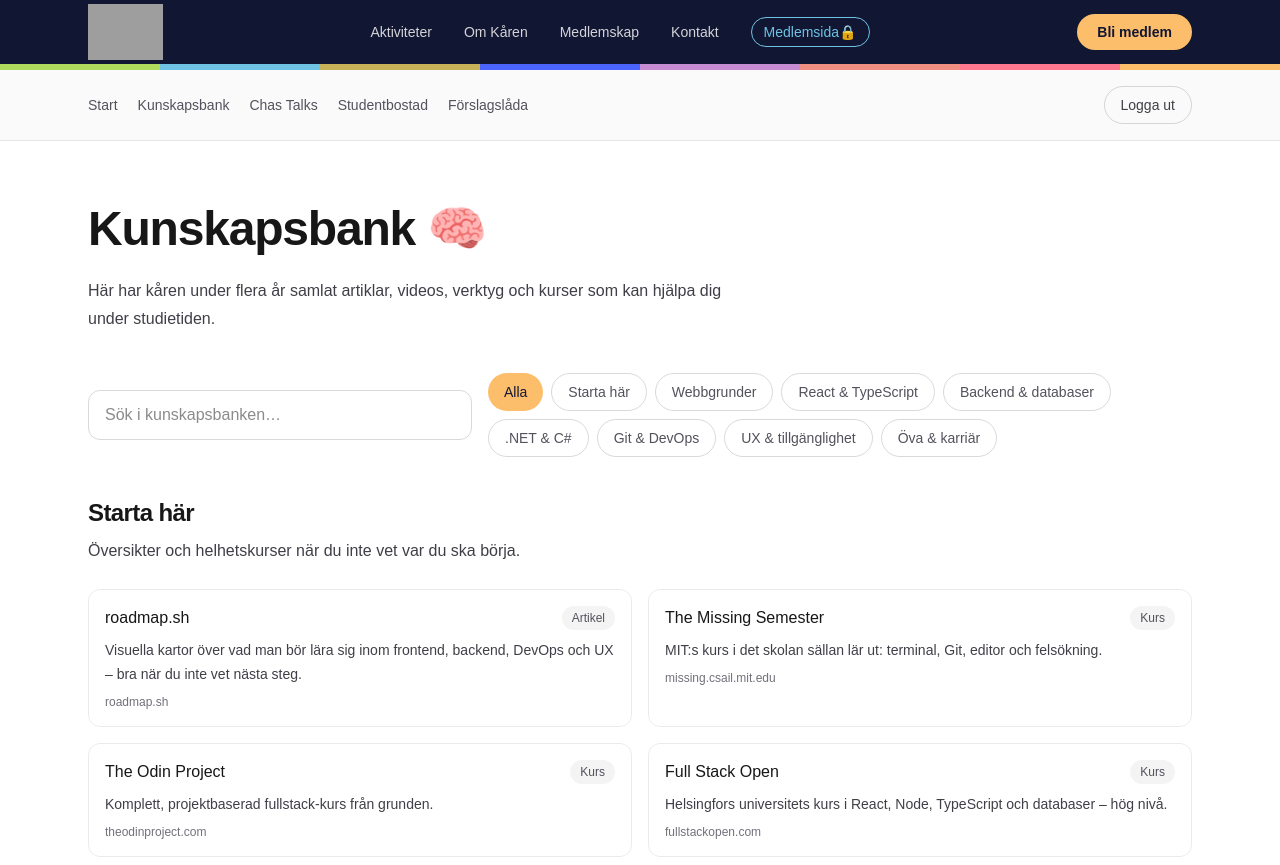
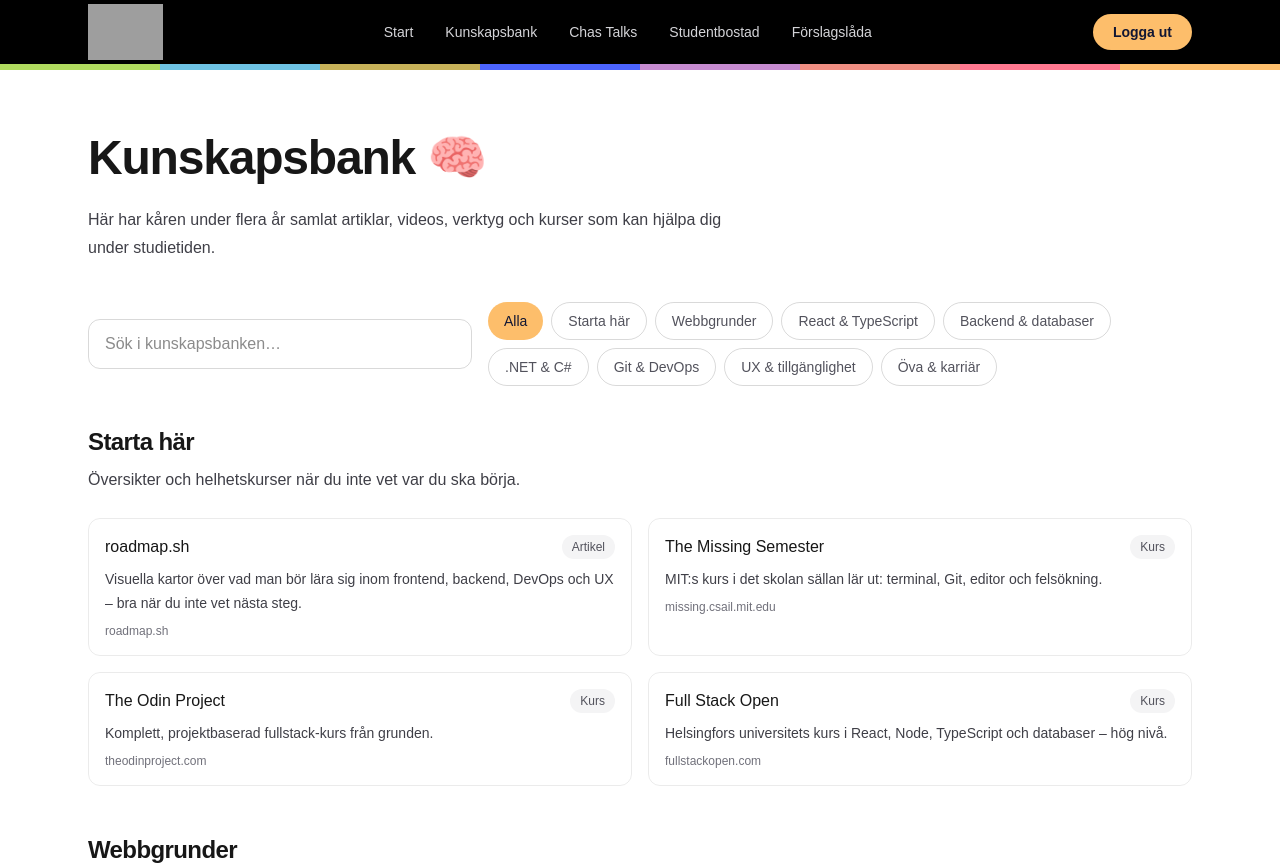
Before and after one commit to ImperialFiddlesticks/chas-karen, a Next.js app: page /medlem/kunskapsbank in a window 1280 px wide. Shown: the top 865 px of the page. Built offline with nearby package versions, Linux system fonts and the light colour scheme; grey boxes are pictures that could not be loaded.

Commit message:
changed navbar in memberpage

```diff
--- /dev/null
+++ b/app/components/HeaderGate.tsx
@@ -0,0 +1,14 @@
+"use client";
+
+import { usePathname } from "next/navigation";
+import Header from "./Header";
+
+// The authenticated member area has its own header (MemberHeader) instead.
+// /medlem/login is unauthenticated, so it keeps the regular site header.
+export default function HeaderGate() {
+  const pathname = usePathname();
+  const isProtectedMemberPage =
+    pathname?.startsWith("/medlem") && pathname !== "/medlem/login";
+  if (isProtectedMemberPage) return null;
+  return <Header />;
+}
--- a/app/layout.tsx
+++ b/app/layout.tsx
@@ -1,6 +1,6 @@
 import type { Metadata } from "next";
 import { Geist, Geist_Mono } from "next/font/google";
-import Header from "./components/Header";
+import HeaderGate from "./components/HeaderGate";
 import Footer from "./components/Footer";
 import "./globals.css";
 
@@ -26,7 +26,7 @@ export default function RootLayout({ children }: LayoutProps<"/">) {
       className={`${geistSans.variable} ${geistMono.variable} h-full antialiased`}
     >
       <body className="min-h-full flex flex-col">
-        <Header />
+        <HeaderGate />
         {children}
         <Footer />
       </body>
--- a/app/medlem/(members)/layout.tsx
+++ b/app/medlem/(members)/layout.tsx
@@ -1,30 +1,13 @@
-import Link from "next/link";
-import LogoutButton from "../components/LogoutButton";
-import { MEMBER_NAV_LINKS } from "@/lib/member-nav-links";
+import MemberHeader from "../components/MemberHeader";
 
-export default function MedlemLayout({
+export default function MembersLayout({
   children,
 }: {
   children: React.ReactNode;
 }) {
   return (
     <>
-      <div className="border-b border-black/[.08] bg-zinc-50 dark:border-white/[.1] dark:bg-zinc-950">
-        <div className="mx-auto flex max-w-6xl flex-wrap items-center justify-between gap-4 px-6 py-4">
-          <nav className="flex flex-wrap gap-x-5 gap-y-2 text-sm font-medium">
-            {MEMBER_NAV_LINKS.map((link) => (
-              <Link
-                key={link.href}
-                href={link.href}
-                className="text-zinc-600 transition-colors hover:text-chas-orange dark:text-zinc-300"
-              >
-                {link.label}
-              </Link>
-            ))}
-          </nav>
-          <LogoutButton />
-        </div>
-      </div>
+      <MemberHeader />
       {children}
     </>
   );
--- a/app/medlem/components/LogoutButton.tsx
+++ b/app/medlem/components/LogoutButton.tsx
@@ -1,12 +1,18 @@
 import { logoutAction } from "../login/actions";
 
-export default function LogoutButton() {
+const defaultClassName =
+  "rounded-full border border-black/15 px-4 py-2 text-sm font-medium text-zinc-700 transition hover:border-chas-orange hover:text-chas-navy dark:border-white/20 dark:text-zinc-300 dark:hover:text-white";
+
+export default function LogoutButton({
+  className,
+  formClassName,
+}: {
+  className?: string;
+  formClassName?: string;
+}) {
   return (
-    <form action={logoutAction}>
-      <button
-        type="submit"
-        className="rounded-full border border-black/15 px-4 py-2 text-sm font-medium text-zinc-700 transition hover:border-chas-orange hover:text-chas-navy dark:border-white/20 dark:text-zinc-300 dark:hover:text-white"
-      >
+    <form action={logoutAction} className={formClassName}>
+      <button type="submit" className={className ?? defaultClassName}>
         Logga ut
       </button>
     </form>
--- /dev/null
+++ b/app/medlem/components/MemberHeader.tsx
@@ -0,0 +1,97 @@
+"use client";
+
+import Image from "next/image";
+import Link from "next/link";
+import { useState } from "react";
+import ColorStripe from "@/app/components/ColorStripe";
+import { MEMBER_NAV_LINKS } from "@/lib/member-nav-links";
+import LogoutButton from "./LogoutButton";
+
+export default function MemberHeader() {
+  const [menuOpen, setMenuOpen] = useState(false);
+
+  return (
+    <header className="sticky top-0 z-50 bg-[#000] text-white">
+      <div className="mx-auto flex h-16 max-w-6xl items-center justify-between px-6">
+        <Link
+          href="/"
+          className="flex items-center gap-2 text-lg font-semibold tracking-tight"
+        >
+          <Image
+            src="/logo.png"
+            alt="Chas Academy studentkår"
+            width={1051}
+            height={958}
+            className="h-14 w-auto"
+            priority
+          />
+        </Link>
+
+        <nav className="hidden items-center gap-8 text-sm font-medium sm:flex">
+          {MEMBER_NAV_LINKS.map((link) => (
+            <a
+              key={link.href}
+              href={link.href}
+              className="text-zinc-300 transition-colors hover:text-chas-orange"
+            >
+              {link.label}
+            </a>
+          ))}
+        </nav>
+
+        <LogoutButton
+          formClassName="hidden sm:block"
+          className="rounded-full bg-chas-orange px-5 py-2 text-sm font-semibold text-chas-navy transition hover:brightness-95"
+        />
+
+        <button
+          type="button"
+          onClick={() => setMenuOpen((open) => !open)}
+          className="flex h-9 w-9 items-center justify-center rounded-md sm:hidden"
+          aria-label="Öppna meny"
+          aria-expanded={menuOpen}
+        >
+          <span className="sr-only">Meny</span>
+          <div className="flex w-5 flex-col gap-1.5">
+            <span
+              className={`h-0.5 w-full bg-chas-cyan transition-transform ${
+                menuOpen ? "translate-y-2 rotate-45" : ""
+              }`}
+            />
+            <span
+              className={`h-0.5 w-full bg-chas-cyan transition-opacity ${
+                menuOpen ? "opacity-0" : ""
+              }`}
+            />
+            <span
+              className={`h-0.5 w-full bg-chas-cyan transition-transform ${
+                menuOpen ? "-translate-y-2 -rotate-45" : ""
+              }`}
+            />
+          </div>
+        </button>
+      </div>
+
+      {menuOpen && (
+        <nav className="flex flex-col gap-1 border-t border-white/10 px-6 py-4 sm:hidden">
+          {MEMBER_NAV_LINKS.map((link) => (
+            <a
+              key={link.href}
+              href={link.href}
+              onClick={() => setMenuOpen(false)}
+              className="rounded-md px-2 py-2 text-sm font-medium text-zinc-300 hover:bg-white/8 hover:text-chas-orange"
+            >
+              {link.label}
+            </a>
+          ))}
+          <LogoutButton
+            formClassName="mt-2"
+            className="w-full rounded-full bg-chas-orange px-5 py-2 text-center text-sm font-semibold text-chas-navy"
+          />
+        </nav>
+      )}
+
+      <ColorStripe />
+    </header>
+  );
+}
```
